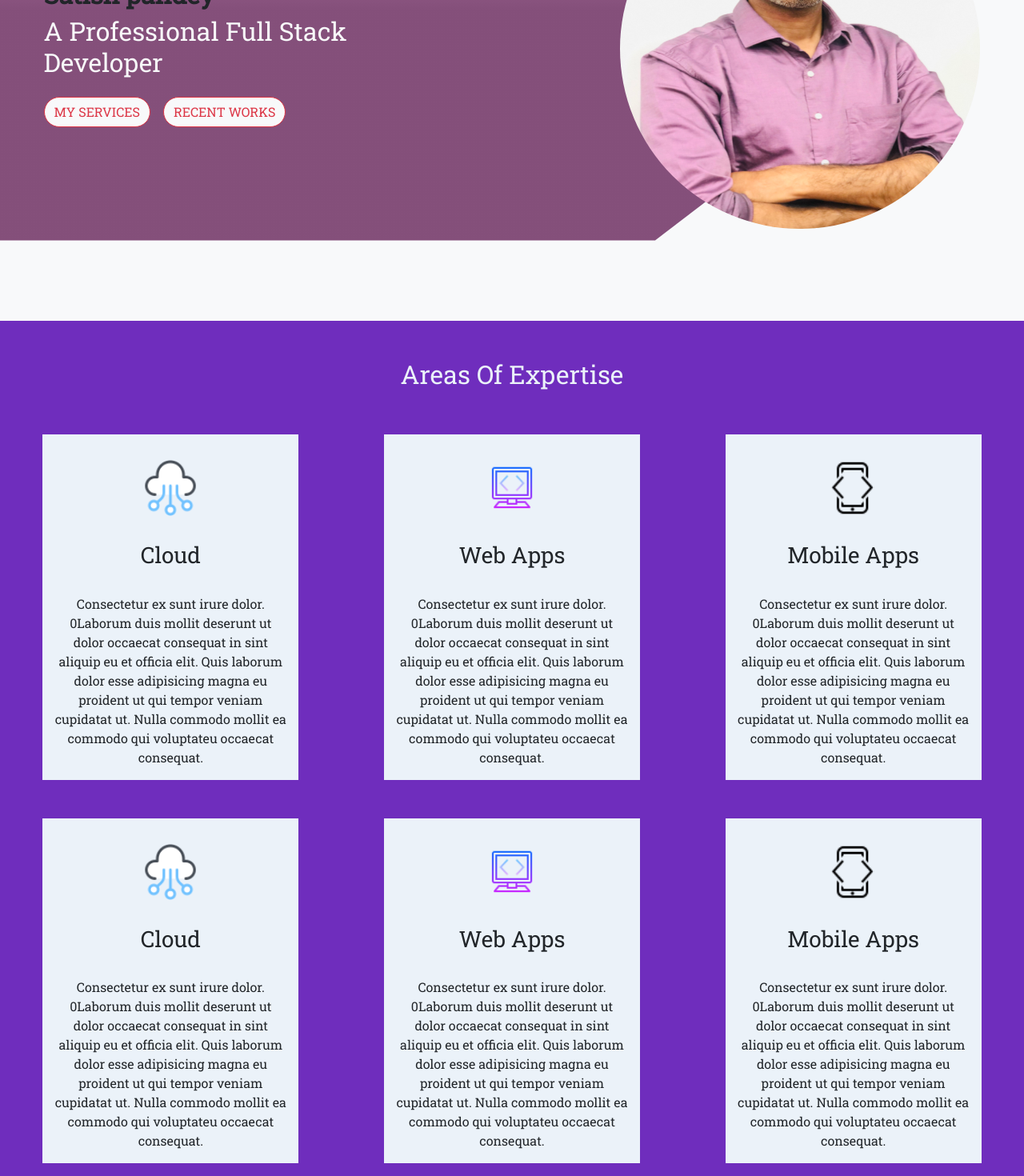
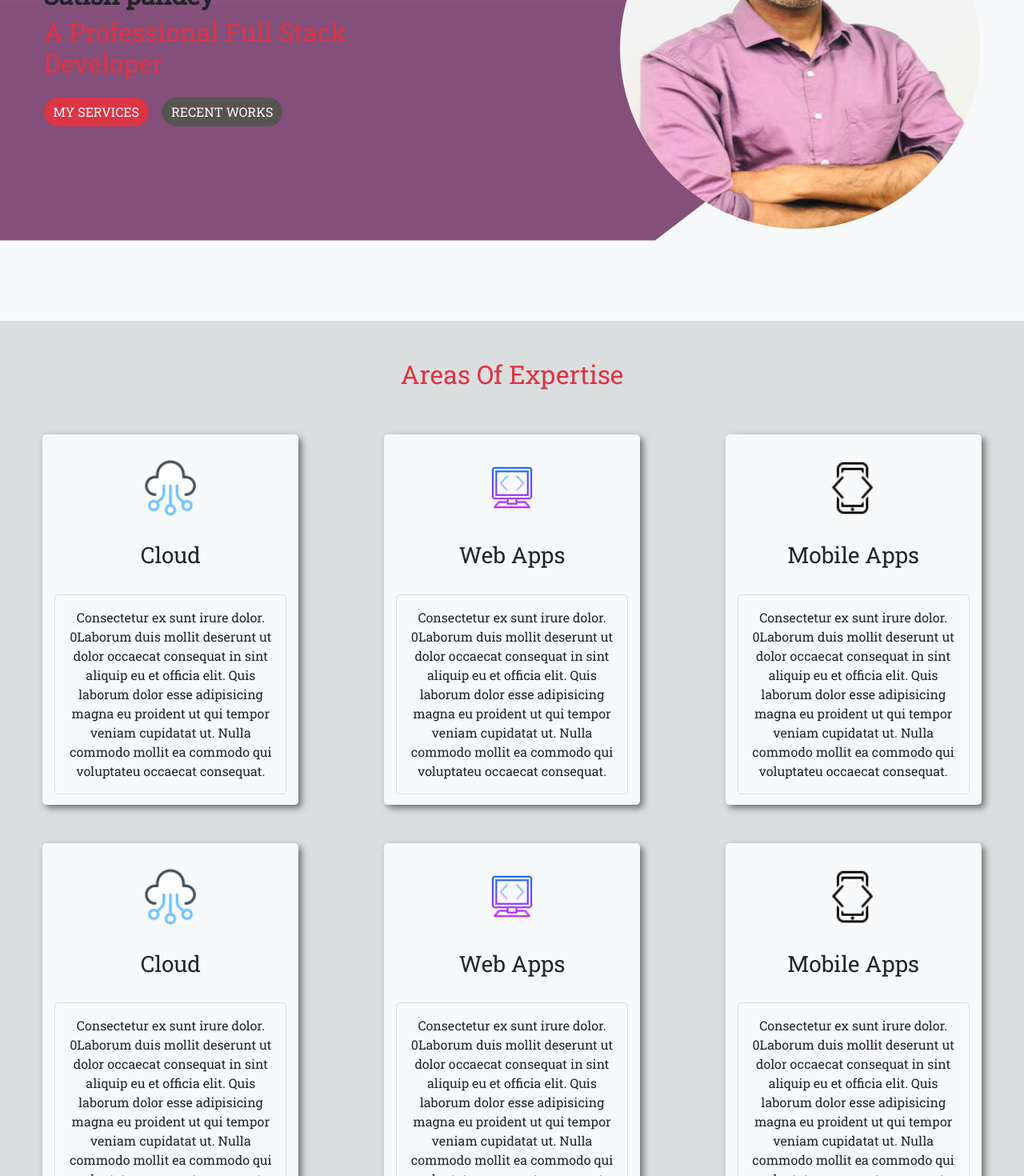
Before and after one commit to ankusht2307/satishsir-portfolio, a React (Create React App) app: page / in a window 1280 px wide. Shown: the part 360-1830 px from the top of the page at 80% size. Built offline with nearby package versions, Linux system fonts and the light colour scheme.

Commit message:
exp section update

```diff
--- a/src/components/experience/exp.js
+++ b/src/components/experience/exp.js
@@ -25,7 +25,7 @@ function Experience() {
                                 <Image src={cloud} alt="bg" fluid />
                             </div>
                             <h3>Cloud</h3>
-                            <p>
+                            <p className="card-text">
                                 Consectetur ex sunt irure dolor.
                                 0Laborum duis mollit deserunt ut dolor
                                 occaecat consequat in sint aliquip eu et
@@ -43,7 +43,7 @@ function Experience() {
                                 <Image src={web} alt="bg" fluid />
                             </div>
                             <h3>Web Apps</h3>
-                            <p>
+                            <p className="card-text">
                                 Consectetur ex sunt irure dolor.
                                 0Laborum duis mollit deserunt ut dolor
                                 occaecat consequat in sint aliquip eu et
@@ -61,7 +61,7 @@ function Experience() {
                                 <Image src={mobile} alt="bg" fluid />
                             </div>
                             <h3>Mobile Apps</h3>
-                            <p>
+                            <p className="card-text">
                                 Consectetur ex sunt irure dolor.
                                 0Laborum duis mollit deserunt ut dolor
                                 occaecat consequat in sint aliquip eu et
@@ -81,7 +81,7 @@ function Experience() {
                                 <Image src={cloud} alt="bg" fluid />
                             </div>
                             <h3>Cloud</h3>
-                            <p>
+                            <p className="card-text">
                                 Consectetur ex sunt irure dolor.
                                 0Laborum duis mollit deserunt ut dolor
                                 occaecat consequat in sint aliquip eu et
@@ -99,7 +99,7 @@ function Experience() {
                                 <Image src={web} alt="bg" fluid />
                             </div>
                             <h3>Web Apps</h3>
-                            <p>
+                            <p className="card-text">
                                 Consectetur ex sunt irure dolor.
                                 0Laborum duis mollit deserunt ut dolor
                                 occaecat consequat in sint aliquip eu et
@@ -117,7 +117,7 @@ function Experience() {
                                 <Image src={mobile} alt="bg" fluid />
                             </div>
                             <h3>Mobile Apps</h3>
-                            <p>
+                            <p className="card-text">
                                 Consectetur ex sunt irure dolor.
                                 0Laborum duis mollit deserunt ut dolor
                                 occaecat consequat in sint aliquip eu et
--- a/src/components/experience/exp.scss
+++ b/src/components/experience/exp.scss
@@ -7,7 +7,7 @@
 
   .exp_heading {
     padding: 3rem 0;
-    color: $card;
+    color: $red;
   }
 
   .exp_content {
@@ -28,14 +28,22 @@
 
   .exp_type {
     margin: 0 5px 3rem 5px;
-    background-color: $card;
+    background-color: $base-color;
+    box-shadow: .25rem .25rem .5rem rgba(0, 0, 0, 0.5);
     transition: 0.3s ease;
+    border-radius: 5px;
+
+    .card-text{
+      padding: 1rem;
+      border-radius: 5px;
+      border: 1px solid $section-color;
+      margin-bottom: .8rem;
+    }
 
     &:hover {
       transform: scale(1.1);
-      box-shadow: 1rem 1rem 3rem rgba(0, 0, 0, 0.5);
+      box-shadow: 1rem 1rem 1rem rgba(0, 0, 0, 0.5);
       border-radius: 4rem 0 0 0;
-      background-color: $hover-color;
       cursor: pointer;
     }
   }
--- a/src/components/header/header.js
+++ b/src/components/header/header.js
@@ -15,8 +15,8 @@ function Header() {
                         <h2 className="h-2">Satish pandey</h2>
                         <h3 className="h-3">A Professional Full Stack Developer</h3>
                         <div>
-                            <Button variant="outline-danger" className="download-btn">MY SERVICES</Button>
-                            <Button variant="outline-danger" className="download-btn">RECENT WORKS</Button>
+                            <Button variant="outline-danger" className="download-btn-1">MY SERVICES</Button>
+                            <Button variant="outline-danger" className="download-btn-2">RECENT WORKS</Button>
                         </div>
                     </div>
                 </Col>
--- a/src/components/header/header.scss
+++ b/src/components/header/header.scss
@@ -9,7 +9,7 @@
   margin-top: -100px;
 
   .h-1 {
-    color: $base-color;
+    color: $red;
     font-size: 2rem;
   }
 
@@ -19,19 +19,33 @@
   }
 
   .h-3 {
-    color: $base-color;
+    color: $red;
     font-size: 2rem;
   }
 
-  .download-btn {
+  .download-btn-1 {
     border-radius: 20px;
     margin-right: 1rem;
     margin-top: 1rem;
-    background-color: $base-color;
+    background-color: $red;
+    color: $base-color;
     display: inline-block;
-    &:hover{
+    border: none;
+    &:hover {
       background-color: $text-color;
-      color: $base-color;
+    }
+  }
+
+  .download-btn-2 {
+    border-radius: 20px;
+    margin-right: 1rem;
+    margin-top: 1rem;
+    background-color: $text-color;
+    color: $base-color;
+    display: inline-block;
+    border: none;
+    &:hover {
+      background-color: $red;
     }
   }
 
@@ -73,15 +87,26 @@
 
 @media screen and (max-width: 768px) {
   .header {
-
     .display-pic {
       img {
         display: none;
       }
     }
 
-    .text{
+    .text {
       padding-top: 3rem;
+    }
+
+    .h-1 {
+      font-size: 1rem;
+    }
+
+    .h-2 {
+      font-weight: normal;
+    }
+
+    .h-3 {
+      font-size: 1rem;
     }
   }
 }
--- a/src/components/scss/variables.scss
+++ b/src/components/scss/variables.scss
@@ -1,5 +1,5 @@
 $base-color: #f8f9fa;
-$section-color: #6f2dbd;
+$section-color: #DBDEDF;
 $hover-color: #b9faf8;
 $color: #6f2dbd;
 $card: #EBF2F9;
```
